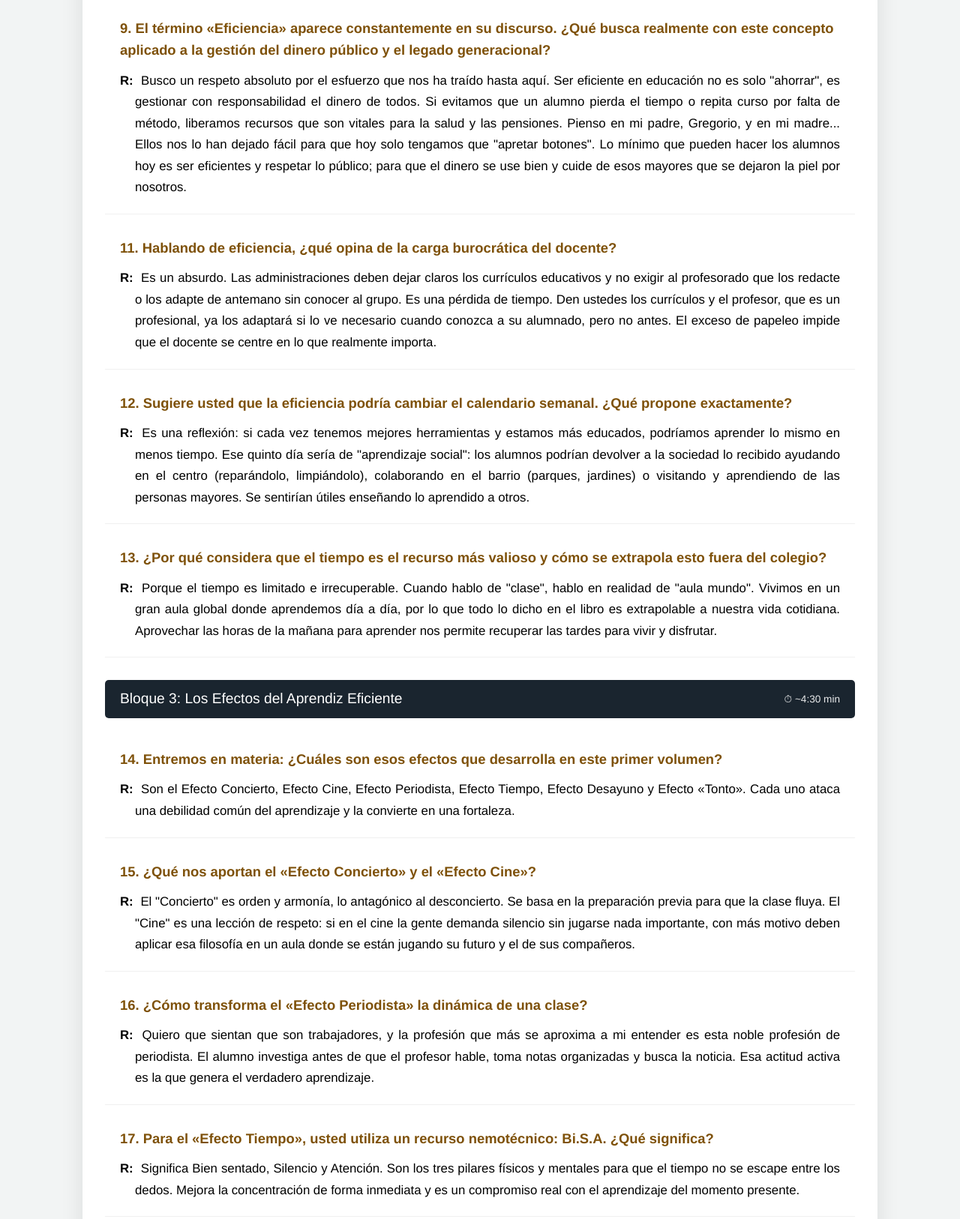
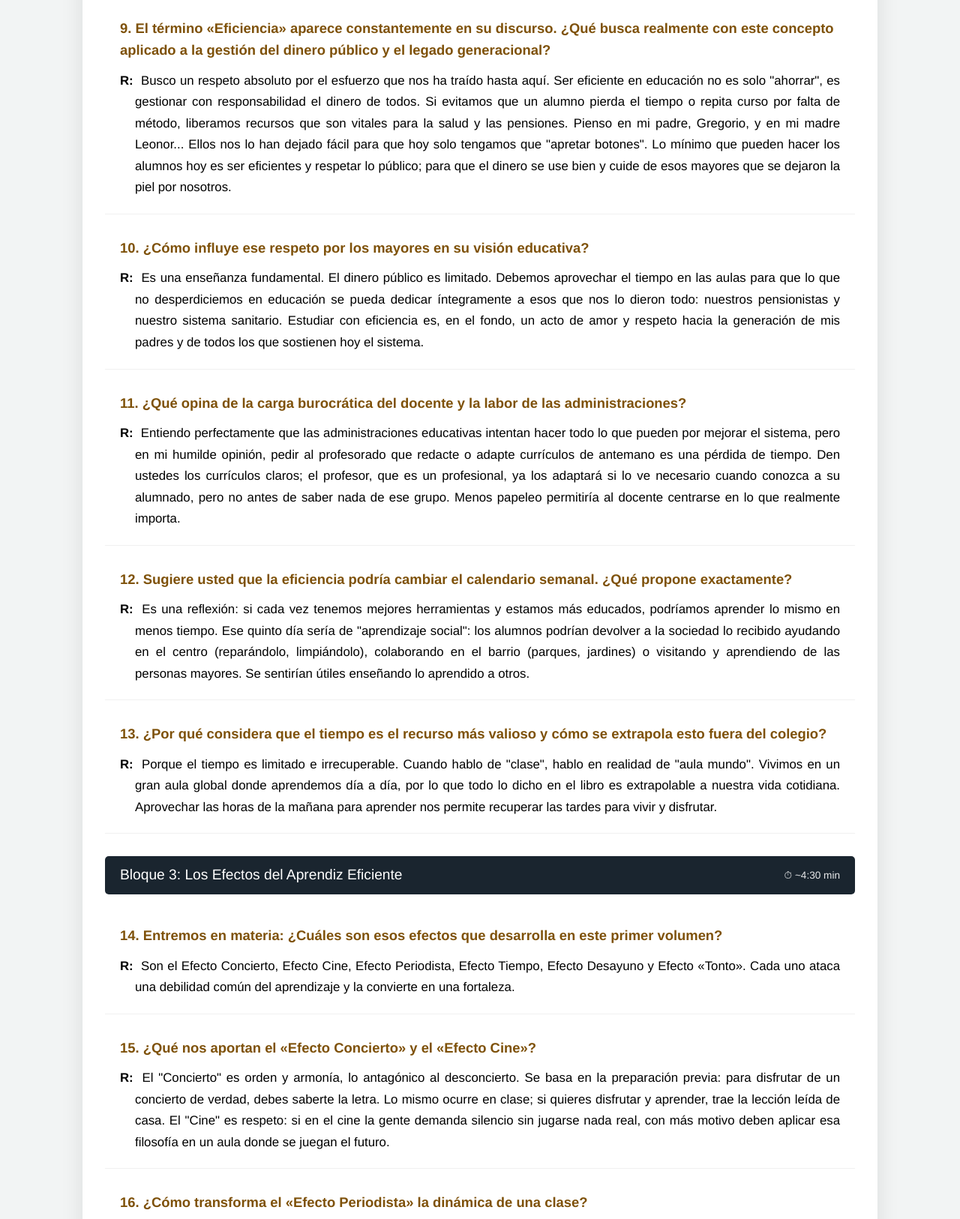
Before and after one commit to libropoderesparaaprender-collab/dariodeburgospresentacion, a plain HTML site: page index.html in a window 1280 px wide. Shown: the part 2718-4344 px from the top of the page at 75% size. Drawn offline with Linux system fonts and the light colour scheme.

Commit message:
Update index.html

```diff
--- a/index.html
+++ b/index.html
@@ -338,12 +338,17 @@
 
             <div class="q-container" id="q9">
                 <span class="q-text">9. El término «Eficiencia» aparece constantemente en su discurso. ¿Qué busca realmente con este concepto aplicado a la gestión del dinero público y el legado generacional?</span>
-                <div class="a-text">Busco un respeto absoluto por el esfuerzo que nos ha traído hasta aquí. Ser eficiente en educación no es solo "ahorrar", es gestionar con responsabilidad el dinero de todos. Si evitamos que un alumno pierda el tiempo o repita curso por falta de método, liberamos recursos que son vitales para la salud y las pensiones. Pienso en mi padre, Gregorio, y en mi madre... Ellos nos lo han dejado fácil para que hoy solo tengamos que "apretar botones". Lo mínimo que pueden hacer los alumnos hoy es ser eficientes y respetar lo público; para que el dinero se use bien y cuide de esos mayores que se dejaron la piel por nosotros.</div>
+                <div class="a-text">Busco un respeto absoluto por el esfuerzo que nos ha traído hasta aquí. Ser eficiente en educación no es solo "ahorrar", es gestionar con responsabilidad el dinero de todos. Si evitamos que un alumno pierda el tiempo o repita curso por falta de método, liberamos recursos que son vitales para la salud y las pensiones. Pienso en mi padre, Gregorio, y en mi madre Leonor... Ellos nos lo han dejado fácil para que hoy solo tengamos que "apretar botones". Lo mínimo que pueden hacer los alumnos hoy es ser eficientes y respetar lo público; para que el dinero se use bien y cuide de esos mayores que se dejaron la piel por nosotros.</div>
+            </div>
+
+            <div class="q-container" id="q10">
+                <span class="q-text">10. ¿Cómo influye ese respeto por los mayores en su visión educativa?</span>
+                <div class="a-text">Es una enseñanza fundamental. El dinero público es limitado. Debemos aprovechar el tiempo en las aulas para que lo que no desperdiciemos en educación se pueda dedicar íntegramente a esos que nos lo dieron todo: nuestros pensionistas y nuestro sistema sanitario. Estudiar con eficiencia es, en el fondo, un acto de amor y respeto hacia la generación de mis padres y de todos los que sostienen hoy el sistema.</div>
             </div>
 
             <div class="q-container" id="q11">
-                <span class="q-text">11. Hablando de eficiencia, ¿qué opina de la carga burocrática del docente?</span>
-                <div class="a-text">Es un absurdo. Las administraciones deben dejar claros los currículos educativos y no exigir al profesorado que los redacte o los adapte de antemano sin conocer al grupo. Es una pérdida de tiempo. Den ustedes los currículos y el profesor, que es un profesional, ya los adaptará si lo ve necesario cuando conozca a su alumnado, pero no antes. El exceso de papeleo impide que el docente se centre en lo que realmente importa.</div>
+                <span class="q-text">11. ¿Qué opina de la carga burocrática del docente y la labor de las administraciones?</span>
+                <div class="a-text">Entiendo perfectamente que las administraciones educativas intentan hacer todo lo que pueden por mejorar el sistema, pero en mi humilde opinión, pedir al profesorado que redacte o adapte currículos de antemano es una pérdida de tiempo. Den ustedes los currículos claros; el profesor, que es un profesional, ya los adaptará si lo ve necesario cuando conozca a su alumnado, pero no antes de saber nada de ese grupo. Menos papeleo permitiría al docente centrarse en lo que realmente importa.</div>
             </div>
 
             <div class="q-container" id="q12">
@@ -368,7 +373,7 @@
 
             <div class="q-container" id="q15">
                 <span class="q-text">15. ¿Qué nos aportan el «Efecto Concierto» y el «Efecto Cine»?</span>
-                <div class="a-text">El "Concierto" es orden y armonía, lo antagónico al desconcierto. Se basa en la preparación previa para que la clase fluya. El "Cine" es una lección de respeto: si en el cine la gente demanda silencio sin jugarse nada importante, con más motivo deben aplicar esa filosofía en un aula donde se están jugando su futuro y el de sus compañeros.</div>
+                <div class="a-text">El "Concierto" es orden y armonía, lo antagónico al desconcierto. Se basa en la preparación previa: para disfrutar de un concierto de verdad, debes saberte la letra. Lo mismo ocurre en clase; si quieres disfrutar y aprender, trae la lección leída de casa. El "Cine" es respeto: si en el cine la gente demanda silencio sin jugarse nada real, con más motivo deben aplicar esa filosofía en un aula donde se juegan el futuro.</div>
             </div>
 
             <div class="q-container" id="q16">
@@ -418,12 +423,12 @@
 
             <div class="q-container" id="q25">
                 <span class="q-text">25. ¿A quién le gustaría agradecer especialmente en este camino?</span>
-                <div class="a-text">A mis padres, Gregorio y Leonor. A ellos les debo los valores de integridad y respeto. Fueron quienes me enseñaron que con esfuerzo puedes intentar conseguir tus metas y que lo público es sagrado porque nos pertenece a todos.</div>
+                <div class="a-text">A mis padres, Gregorio y Leonor. A ellos les debo los valores de integridad y respeto que trato de transmitir. Fueron quienes me enseñaron que con esfuerzo puedes intentar conseguir tus metas y que la gratitud es la memoria del corazón.</div>
             </div>
 
             <div class="q-container" id="q26">
                 <span class="q-text">26. Menciona varios centros educativos en su trayectoria...</span>
-                <div class="a-text">Así es. Quiero agradecer al IES La Bureba de Briviesca por los múltiples proyectos compartidos. Al IES Félix Rodríguez de la Fuente por ser mi casa. Y al IES Diego Marín Aguilera por el apoyo constante de mis compañeros; verles cada día tan motivados y con tantas ganas de enseñar es un auténtico regalo.</div>
+                <div class="a-text">Sí, son fundamentales. Gracias al IES La Bureba de Briviesca por los múltiples proyectos compartidos. Al IES Félix Rodríguez de la Fuente por haber sido mi centro de estudio y, posteriormente, mi centro de trabajo. Y al IES Diego Marín Aguilera por el apoyo constante de mis compañeros; verles cada día tan motivados y con ganas de enseñar es un auténtico regalo.</div>
             </div>
 
             <div class="q-container" id="q27">
```
